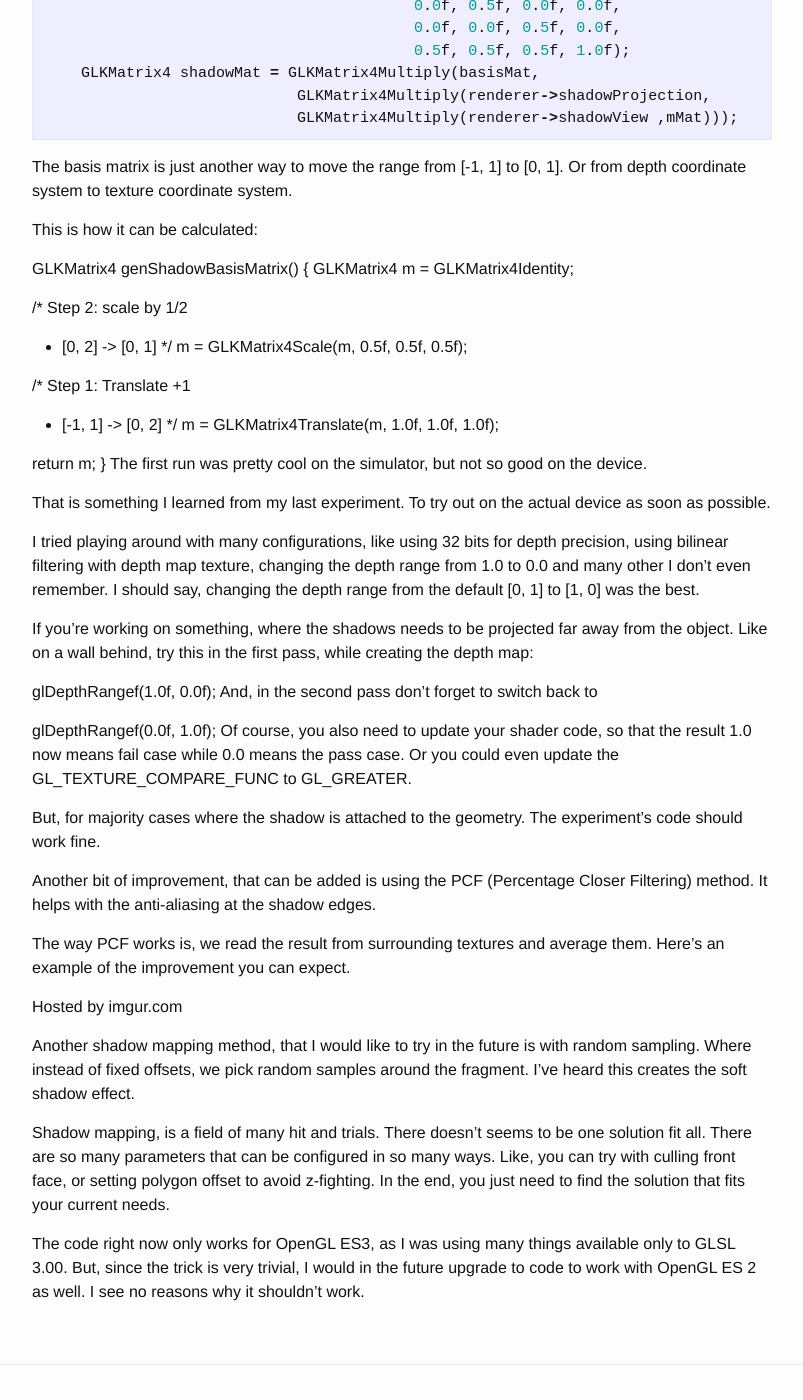
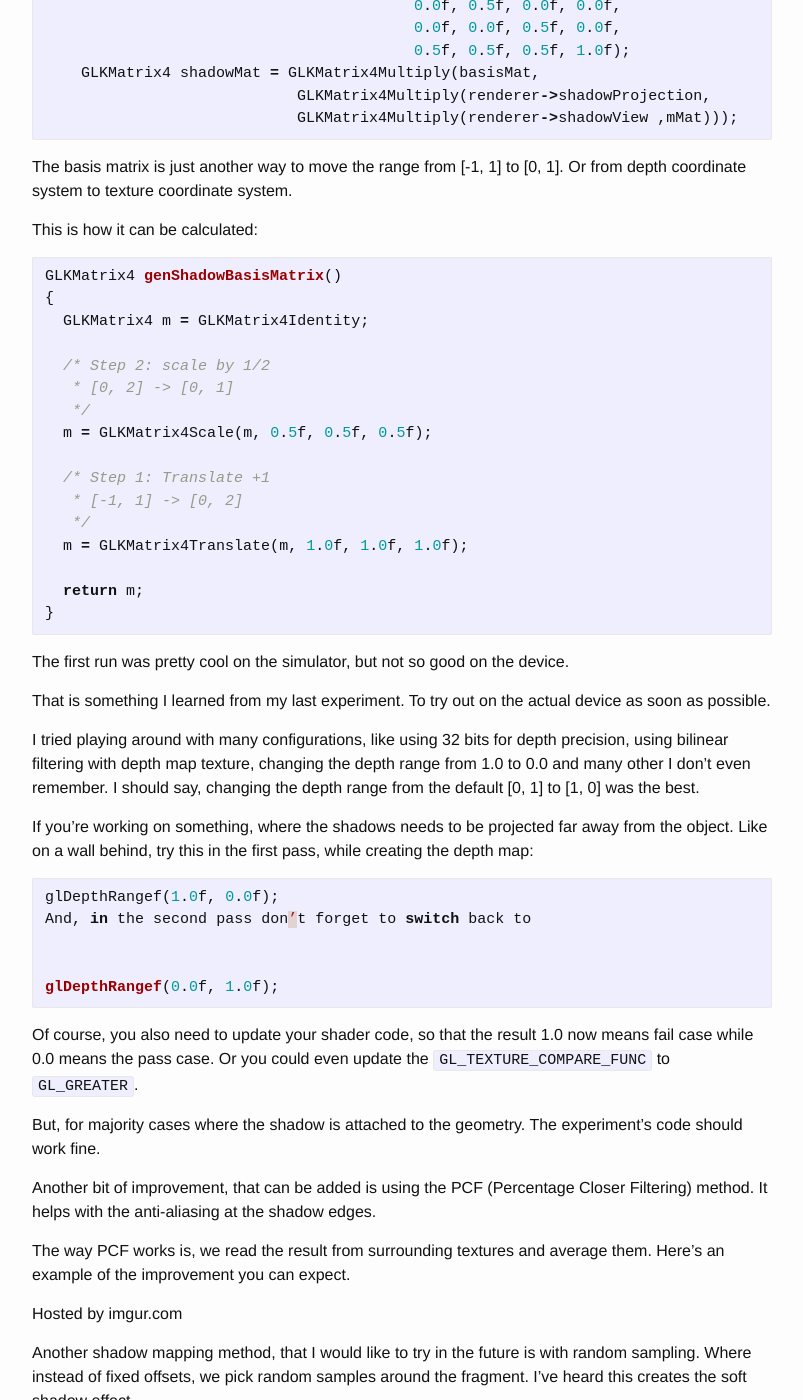
Before and after one commit to chunkyguy/chunkyguy.github.io, a Jekyll site: the page built from _posts/2014-02-02-shadow-mapping.md, in a window 1280 px wide and 1400 px high, scrolled down 992 px. Shown: the whole window, without its empty margins (238-1041 px from the left). Built offline with Jekyll 4.4.1, drawn with Linux system fonts in a browser that asks for light colours.

Commit message:
fix some syntax highligting

````diff
--- a/_posts/2014-02-02-shadow-mapping.md
+++ b/_posts/2014-02-02-shadow-mapping.md
@@ -43,7 +43,7 @@ The basis matrix is just another way to move the range from [-1, 1] to [0, 1]. O
 
 This is how it can be calculated:
 
-
+``` objc
 GLKMatrix4 genShadowBasisMatrix()
 {
   GLKMatrix4 m = GLKMatrix4Identity;
@@ -60,6 +60,8 @@ GLKMatrix4 genShadowBasisMatrix()
 
   return m;
 }
+```
+
 The first run was pretty cool on the simulator, but not so good on the device.
 
 That is something I learned from my last experiment. To try out on the actual device as soon as possible.
@@ -68,13 +70,15 @@ I tried playing around with many configurations, like using 32 bits for depth pr
 
 If you’re working on something, where the shadows needs to be projected far away from the object. Like on a wall behind, try this in the first pass, while creating the depth map:
 
-
+``` objc
 glDepthRangef(1.0f, 0.0f);
 And, in the second pass don’t forget to switch back to
 
 
 glDepthRangef(0.0f, 1.0f);
-Of course, you also need to update your shader code, so that the result 1.0 now means fail case while 0.0 means the pass case. Or you could even update the GL_TEXTURE_COMPARE_FUNC to GL_GREATER.
+```
+
+Of course, you also need to update your shader code, so that the result 1.0 now means fail case while 0.0 means the pass case. Or you could even update the `GL_TEXTURE_COMPARE_FUNC` to `GL_GREATER`.
 
 But, for majority cases where the shadow is attached to the geometry. The experiment’s code should work fine.
 
````
